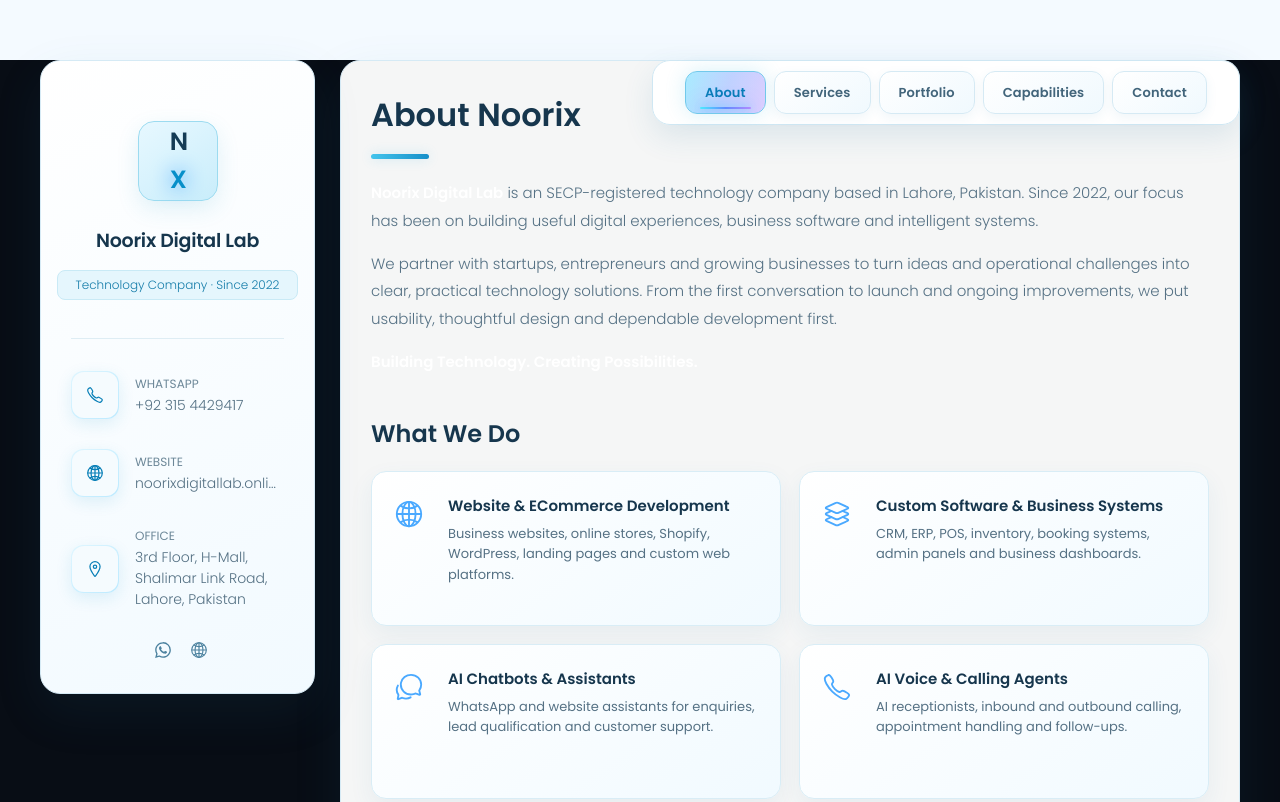
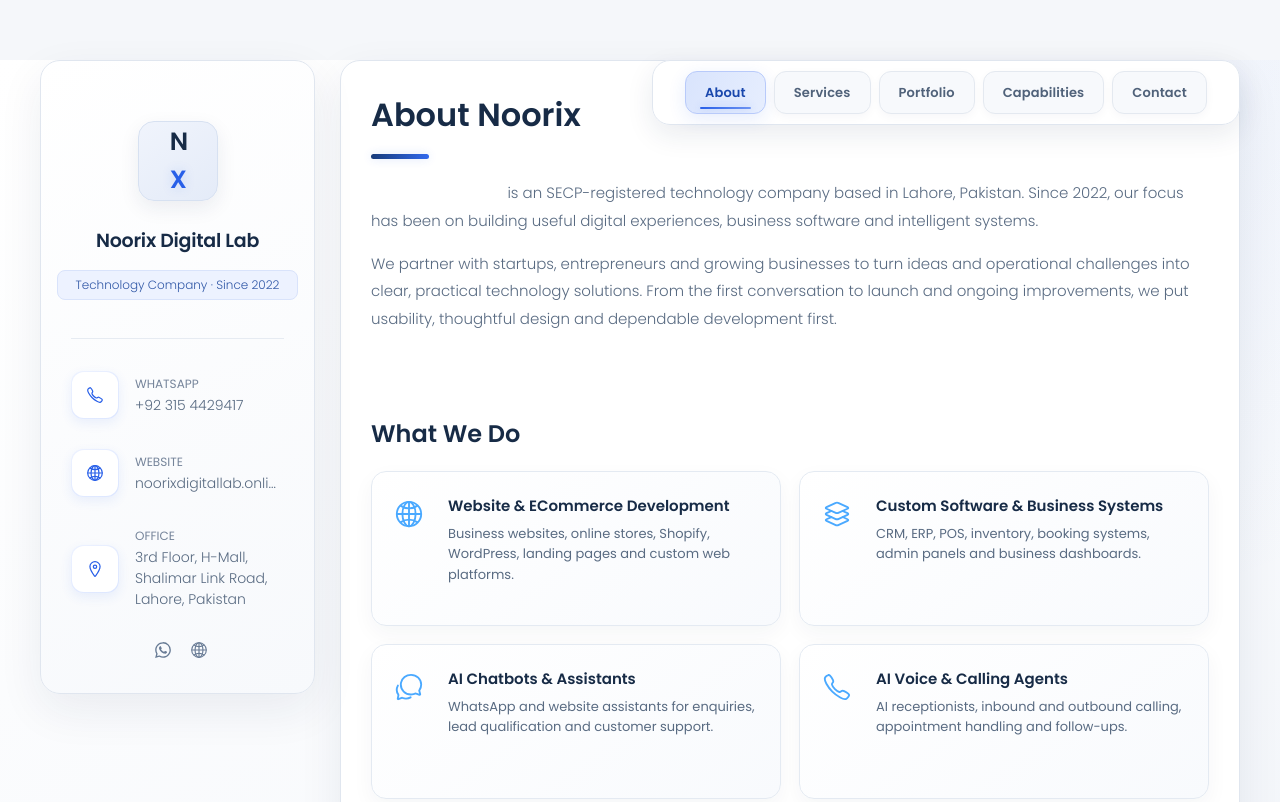
Before and after one commit to rehansheikhofficial19c-cyber/noorix-portfolio, a plain HTML site: page index.html in a window 1280 px wide. Shown: the top 802 px of the page. Drawn offline with nearby package versions, Linux system fonts and the light colour scheme.

Commit message:
Refine Noorix portfolio with executive navy and cobalt palette

```diff
--- a/styles.css
+++ b/styles.css
@@ -2103,3 +2103,58 @@ html,body{background:#f4faff;color:#244256}body{background:radial-gradient(ellip
 }
 @media(prefers-reduced-motion:reduce){.project-visit,.form-btn,.info_more-btn{animation:none}}
 @media(max-width:580px){.navbar{background:rgba(255,255,255,.97)!important}.navbar-link{color:#42657b!important}}
+
+
+/* ===== NOORIX EXECUTIVE PALETTE: PORCELAIN / NAVY / COBALT ===== */
+:root{
+ --orange-yellow-crayola:#285fe8;
+ --vegas-gold:#315fce;
+ --text-gradient-yellow:linear-gradient(100deg,#173b76 0%,#2864e8 55%,#5a8cff 100%);
+ --bg-gradient-yellow-1:linear-gradient(120deg,#102c59,#285fe8);
+ --bg-gradient-yellow-2:linear-gradient(135deg,rgba(40,95,232,.13),rgba(16,44,89,.06)),#fff;
+ --white-1:#14243a;--white-2:#192b43;
+ --light-gray:#53657b;--light-gray-70:rgba(69,87,111,.76);
+ --jet:#dce3ec;--onyx:#edf1f6;--eerie-black-1:#fff;--eerie-black-2:#fff;--smoky-black:#f5f7fa;
+}
+html,body{background:#f5f7fa!important;color:#26384e}
+body{background:radial-gradient(ellipse at 85% 0%,rgba(65,112,218,.07),transparent 34%),linear-gradient(145deg,#fff 0%,#f7f9fc 62%,#f0f3f8 100%)!important}
+.sidebar,.main-content>article{background:rgba(255,255,255,.98)!important;border:1px solid #e0e6ef!important;box-shadow:0 16px 45px rgba(22,42,76,.075)!important}
+.sidebar{background:linear-gradient(155deg,#fff,#f7f9fc)!important}
+.navbar{background:rgba(255,255,255,.97)!important;border:1px solid #e0e6ef!important;box-shadow:0 10px 28px rgba(22,42,76,.09)!important}
+.navbar-link{color:#50627a!important;background:#f7f9fc!important;border:1px solid #e4e9f0!important;box-shadow:0 3px 10px rgba(22,42,76,.035)!important}
+.navbar-link::before{background:linear-gradient(110deg,rgba(40,95,232,.1),rgba(40,95,232,.035))!important}
+.navbar-link::after{background:linear-gradient(90deg,#285fe8,#6e94f2)!important;box-shadow:0 0 8px rgba(40,95,232,.3)!important}
+.navbar-link:hover,.navbar-link.active{color:#1947ad!important;background:#edf3ff!important;border-color:#b8cafa!important;box-shadow:0 5px 18px rgba(40,95,232,.11)!important;text-shadow:none!important}
+.article-title,.h2,.h3,.h4,.h5,.service-item-title,.project-title,.info-content .name{color:#172b46!important}
+.about-text p,.service-item-text,.timeline-text,.contact-info :is(.contact-link,time,address),.contact-link,address{color:#596b82!important}
+.article-title:after{background:linear-gradient(90deg,#183c7a,#3269ed)!important;box-shadow:0 0 10px rgba(40,95,232,.16)!important}
+.service-item,.content-card{background:linear-gradient(145deg,#fff,#f8fafd)!important;border:1px solid #e4eaf2!important;box-shadow:0 8px 22px rgba(22,42,76,.045)!important}
+.service-item::before,.content-card::before{background:transparent!important}
+.service-item:hover{border-color:#b9cafa!important;box-shadow:0 12px 28px rgba(35,79,165,.09)!important}
+.icon-box{background:linear-gradient(145deg,#edf2ff,#dce6ff)!important;color:#285fe8!important;box-shadow:0 4px 12px rgba(40,95,232,.09)!important}
+.avatar-box{background:linear-gradient(145deg,#f0f4fc,#e4ebf8)!important;border:1px solid #d7e1f1!important;box-shadow:0 7px 20px rgba(22,42,76,.08)!important}
+.avatar-box .brandmark{color:#172b46!important}.avatar-box .brandmark span{color:#285fe8!important;text-shadow:0 0 12px rgba(40,95,232,.18)!important}
+.info-content .title{background:#edf2ff!important;color:#3158a7!important;border:1px solid #d9e3fb!important}
+.sidebar .separator{background:#e6ebf2!important}.contact-title{color:#75849a!important}
+.social-item .social-link{color:#687b95!important}.social-item .social-link:hover,.contact-link:hover{color:#285fe8!important}
+.timeline-list span,.skills-item data{color:#315fce!important}.timeline-item::before{background:#d8e2f2!important}.timeline-item::after{background:#315fce!important;box-shadow:0 0 0 4px #edf2ff!important}
+.skill-progress-bg{background:#e8edf4!important}.skill-progress-fill{background:linear-gradient(90deg,#173b76,#3d70eb)!important}
+.project-img{border:1px solid #e2e8f0!important}.project-category{color:#71819a!important}
+.filter-select,.select-list{background:#fff!important;border-color:#e0e6ef!important;color:#344962!important}.select-item button{background:#fff!important;color:#344962!important}
+.filter-item button.active,.filter-item button:hover,.select-item button:hover{color:#214eb9!important;background:#edf3ff!important;border-color:#c8d6f6!important;box-shadow:0 3px 12px rgba(40,95,232,.08)!important}
+.form-input{background:#fbfcfe!important;border:1px solid #dce4ee!important;color:#1c304a!important}.form-input::placeholder{color:#8a98aa!important}.form-input:focus{border-color:#6e91e8!important;box-shadow:0 0 0 3px rgba(40,95,232,.09)!important}
+.project-visit,.form-btn,.info_more-btn{
+ color:#fff!important;border:1px solid rgba(255,255,255,.16)!important;
+ background:linear-gradient(110deg,#10264b 0%,#173f86 38%,#285fe8 72%,#173b76 100%)!important;
+ background-size:240% 100%!important;
+ box-shadow:0 8px 20px rgba(20,55,120,.2),inset 0 1px rgba(255,255,255,.16)!important;
+ animation:noorixExecutiveFlow 6s ease-in-out infinite;
+}
+.project-visit:hover,.form-btn:hover,.info_more-btn:hover{filter:brightness(1.12)!important;box-shadow:0 0 16px rgba(40,95,232,.24),0 12px 26px rgba(20,55,120,.2)!important;transform:translateY(-2px)}
+@keyframes noorixExecutiveFlow{0%,100%{background-position:0% 50%}50%{background-position:100% 50%}}
+@media(hover:hover) and (pointer:fine){
+ .noorix-cursor-dot{background:#285fe8!important;box-shadow:0 0 8px #5d88f1,0 0 17px rgba(40,95,232,.45)!important}
+ .noorix-cursor-ring{border-color:rgba(40,95,232,.68)!important;box-shadow:0 0 12px rgba(40,95,232,.12)!important}
+ .noorix-cursor-ring.is-hover{border-color:#214eb9!important;background:rgba(40,95,232,.075)!important;box-shadow:0 0 20px rgba(40,95,232,.2)!important}
+}
+@media(prefers-reduced-motion:reduce){.project-visit,.form-btn,.info_more-btn{animation:none}}
```
